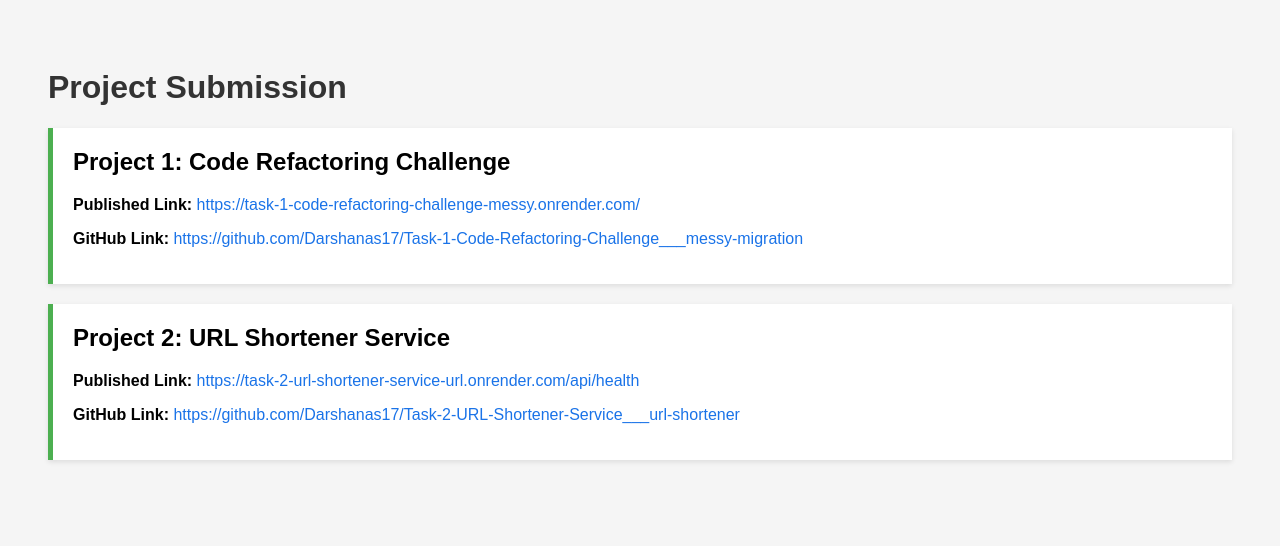
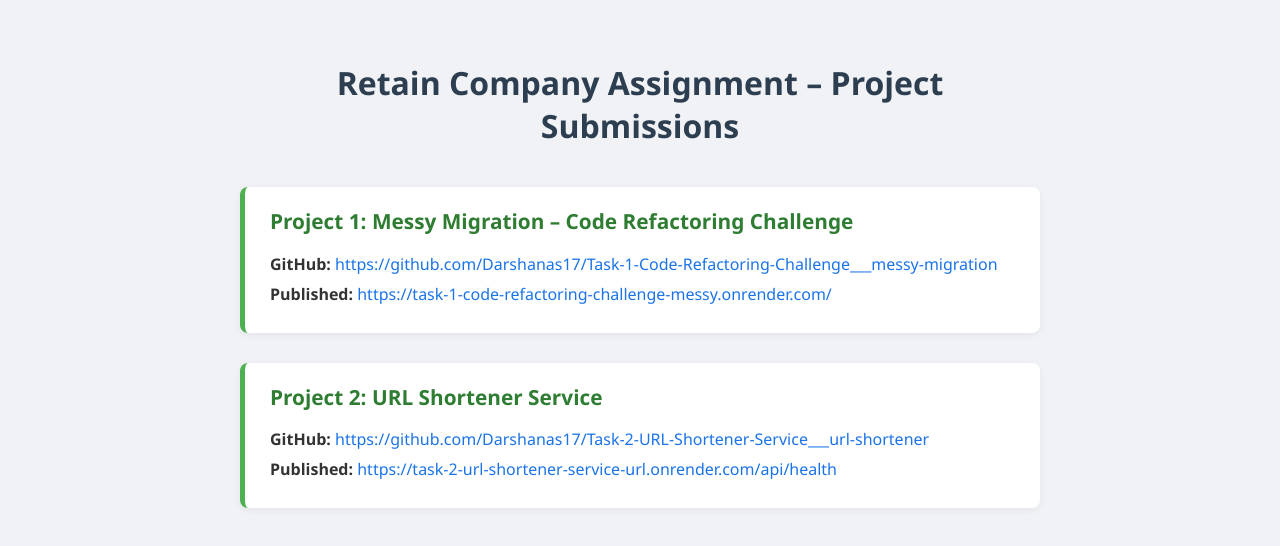
Before and after one commit to Darshanas17/project-submission-links, a plain HTML site: page index.html in a window 1280 px wide. Drawn offline with Linux system fonts and the light colour scheme.

Commit message:
Update index.html

```diff
--- a/index.html
+++ b/index.html
@@ -3,48 +3,66 @@
 <head>
   <meta charset="UTF-8" />
   <meta name="viewport" content="width=device-width, initial-scale=1.0"/>
-  <title>Project Submission</title>
+  <title>Retain Company Assignment</title>
   <style>
     body {
-      font-family: Arial, sans-serif;
+      font-family: 'Segoe UI', Tahoma, Geneva, Verdana, sans-serif;
+      background-color: #f0f2f5;
+      color: #333;
       padding: 40px;
-      background-color: #f5f5f5;
+      max-width: 800px;
+      margin: auto;
     }
+
     h1 {
-      color: #333;
+      text-align: center;
+      color: #2c3e50;
+      margin-bottom: 40px;
     }
+
     .project {
-      background-color: #fff;
-      padding: 20px;
-      margin-bottom: 20px;
+      background-color: #ffffff;
       border-left: 5px solid #4CAF50;
-      box-shadow: 0 2px 5px rgba(0,0,0,0.1);
+      padding: 20px 25px;
+      margin-bottom: 30px;
+      box-shadow: 0 2px 8px rgba(0,0,0,0.06);
+      border-radius: 8px;
     }
+
     .project h2 {
       margin-top: 0;
+      font-size: 1.3rem;
+      color: #2e7d32;
     }
+
+    p {
+      margin: 8px 0;
+      font-size: 1rem;
+    }
+
     a {
       color: #1a73e8;
       text-decoration: none;
     }
+
     a:hover {
       text-decoration: underline;
     }
   </style>
 </head>
 <body>
-  <h1>Project Submission</h1>
+  <h1>Retain Company Assignment – Project Submissions</h1>
 
   <div class="project">
-    <h2>Project 1: Code Refactoring Challenge</h2>
-    <p><strong>Published Link:</strong> <a href="https://task-1-code-refactoring-challenge-messy.onrender.com/" target="_blank">https://task-1-code-refactoring-challenge-messy.onrender.com/</a></p>
-    <p><strong>GitHub Link:</strong> <a href="https://github.com/Darshanas17/Task-1-Code-Refactoring-Challenge___messy-migration" target="_blank">https://github.com/Darshanas17/Task-1-Code-Refactoring-Challenge___messy-migration</a></p>
+    <h2>Project 1: Messy Migration – Code Refactoring Challenge</h2>
+    <p><strong>GitHub:</strong> <a href="https://github.com/Darshanas17/Task-1-Code-Refactoring-Challenge___messy-migration" target="_blank">https://github.com/Darshanas17/Task-1-Code-Refactoring-Challenge___messy-migration</a></p>
+    <p><strong>Published:</strong> <a href="https://task-1-code-refactoring-challenge-messy.onrender.com/" target="_blank">https://task-1-code-refactoring-challenge-messy.onrender.com/</a></p>
   </div>
 
   <div class="project">
     <h2>Project 2: URL Shortener Service</h2>
-    <p><strong>Published Link:</strong> <a href="https://task-2-url-shortener-service-url.onrender.com/api/health" target="_blank">https://task-2-url-shortener-service-url.onrender.com/api/health</a></p>
-    <p><strong>GitHub Link:</strong> <a href="https://github.com/Darshanas17/Task-2-URL-Shortener-Service___url-shortener" target="_blank">https://github.com/Darshanas17/Task-2-URL-Shortener-Service___url-shortener</a></p>
+    <p><strong>GitHub:</strong> <a href="https://github.com/Darshanas17/Task-2-URL-Shortener-Service___url-shortener" target="_blank">https://github.com/Darshanas17/Task-2-URL-Shortener-Service___url-shortener</a></p>
+    <p><strong>Published:</strong> <a href="https://task-2-url-shortener-service-url.onrender.com/api/health" target="_blank">https://task-2-url-shortener-service-url.onrender.com/api/health</a></p>
   </div>
 </body>
 </html>
```
